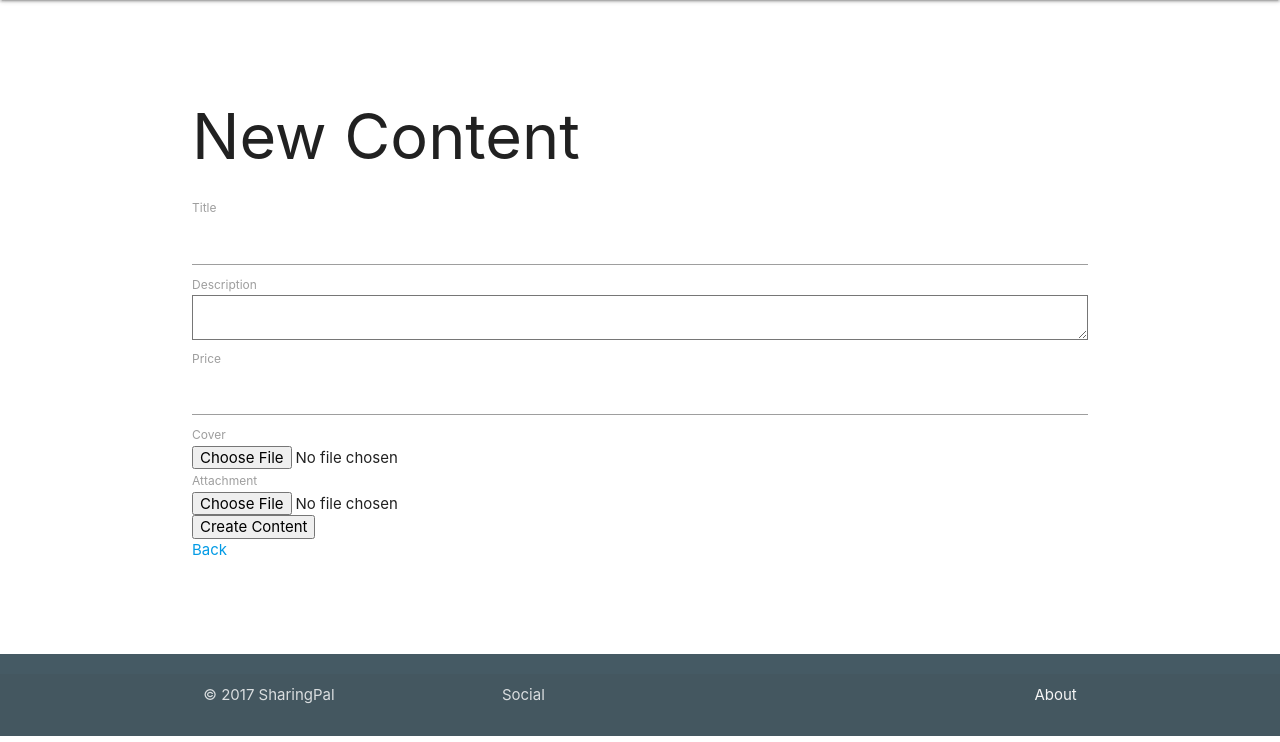
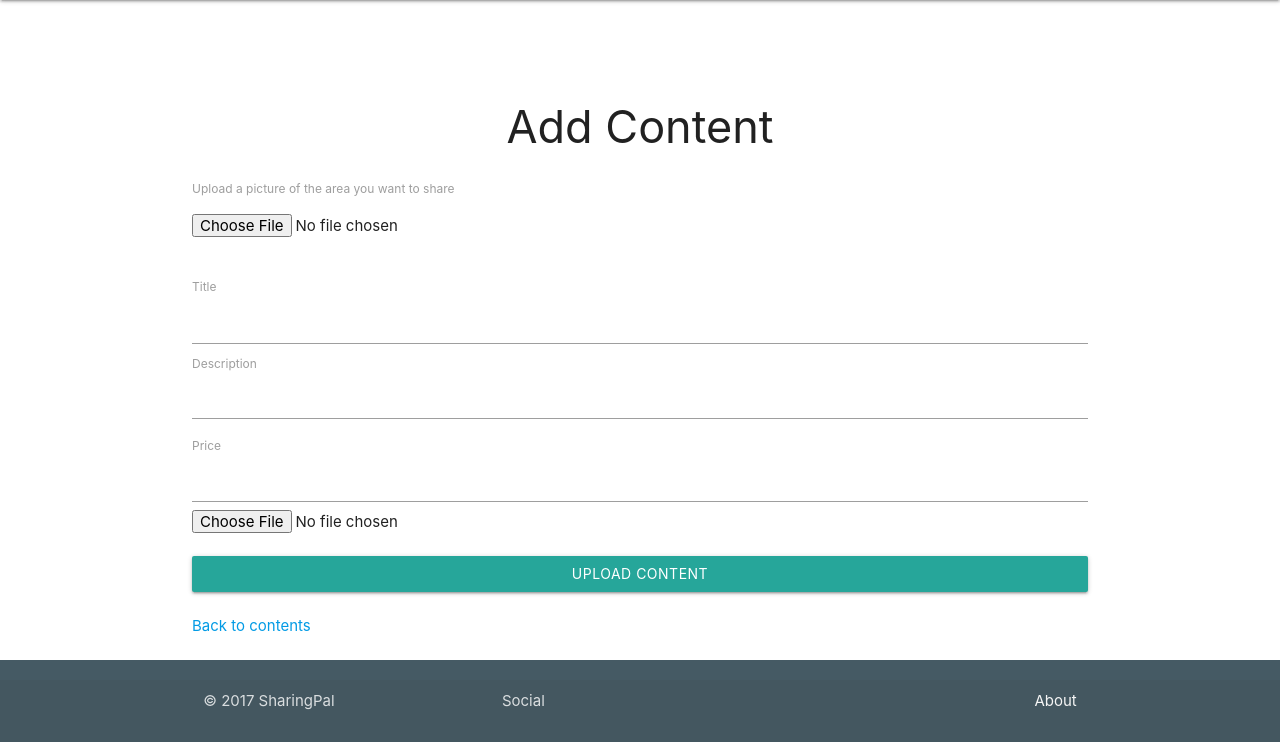
Before and after one commit to fmarchi96/SharingPal, a Rails app: page /contents/new in a window 1280 px wide. Shown: the part 64-806 px from the top of the page. Run offline with Rails 7, Linux system fonts and the light colour scheme; the visitor is signed in with stand-in values (Sample User, id 1); style sheets or scripts are compiled from the project's sources; parts of the project's set-up code (start-up, migrations or seed data) failed here and were passed over; some libraries are stand-ins or nearby versions.

Commit message:
New page design

```diff
--- a/app/assets/stylesheets/application.scss
+++ b/app/assets/stylesheets/application.scss
@@ -5,6 +5,11 @@ body {
     min-height: 100vh;
     flex-direction: column;
   }
+
+h1 {
+
+    font-size: 3em;
+}
 
   main {
     flex: 1 0 auto;
@@ -32,3 +37,14 @@ body {
 
     font-size: 2em;
 }
+
+.btn-form {
+
+    width: 100%;
+}
+
+.content-color {
+
+    color: #b71c1c;
+
+}
--- a/app/views/contents/_form.html.erb
+++ b/app/views/contents/_form.html.erb
@@ -10,28 +10,32 @@
       </ul>
     </div>
   <% end %>
-
+  <div class="field">
+    <label class="grey-text">Upload a picture of the area you want to share</label>
+    <p><%= f.file_field :attachment %></p>
+ </div>
+  <br>
   <div class="field">
     <%= f.label :title %><br>
     <%= f.text_field :title %>
   </div>
   <div class="field">
     <%= f.label :description %><br>
-    <%= f.text_area :description %>
+    <%= f.text_area :description, class: "materialize-textarea" %>
   </div>
   <div class="field">
     <%= f.label :price %><br>
     <%= f.text_field :price %>
   </div>
   <div class="field">
-    <%= f.label :cover %><br>
+
     <%= f.file_field :cover %>
   </div>
-  <div class="field">
-    <%= f.label :attachment %><br>
-    <%= f.file_field :attachment %>
+    <br>
+  <div class="actions">
+    <%= f.submit 'Upload content', class: "btn btn-form" %>
   </div>
-  <div class="actions">
-    <%= f.submit %>
-  </div>
+
+<br>
+
 <% end %>
--- a/app/views/contents/edit.html.erb
+++ b/app/views/contents/edit.html.erb
@@ -1,6 +1,6 @@
-<h1>Editing Content</h1>
+<h1 class="center">Editing Content <em class="content-color"><%= @content.title %></em></h1>
 
 <%= render 'form' %>
 
-<%= link_to 'Show', @content %> |
-<%= link_to 'Back', contents_path %>
+<%= link_to 'Show contents', @content %> |
+<%= link_to 'Back to contents', contents_path %>
--- a/app/views/contents/new.html.erb
+++ b/app/views/contents/new.html.erb
@@ -1,5 +1,5 @@
-<h1>New Content</h1>
+<h1 class="center">Add Content</h1>
 
 <%= render 'form' %>
 
-<%= link_to 'Back', contents_path %>
+<%= link_to 'Back to contents', contents_path %>
--- a/app/views/layouts/_footer.html.erb
+++ b/app/views/layouts/_footer.html.erb
@@ -1,3 +1,4 @@
+<br>
 <footer class="page-footer blue-grey darken-2">
 
           <div class="footer-copyright">
```
Also changed, not shown: app/assets/stylesheets/scaffolds.scss (deleted, +0 -73 lines).
